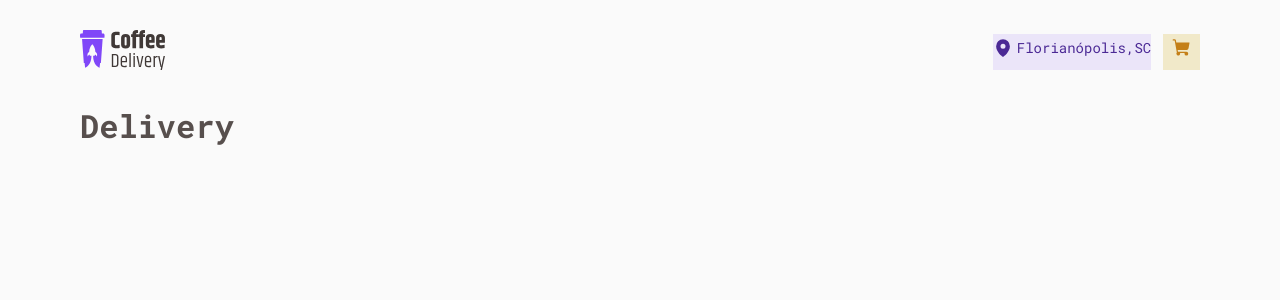
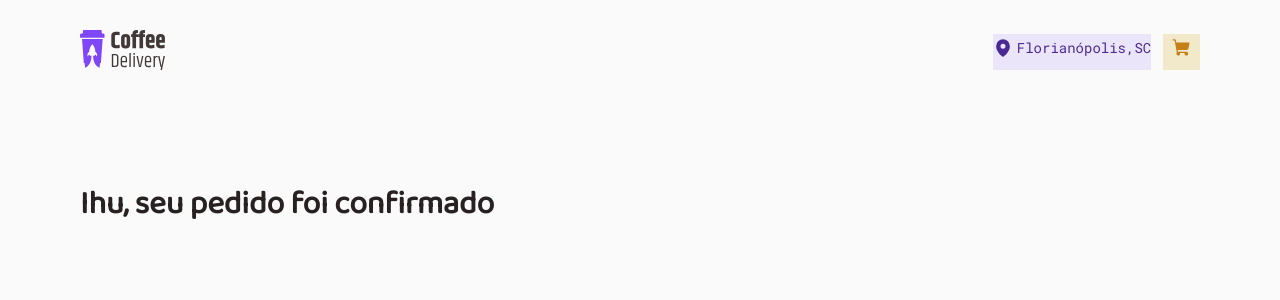
Before and after one commit to ReinaldoARamos/Ignite_Coffee_Delivery-, a React (Vite) app: page /Delivery in a window 1280 px wide. Shown: the top 300 px of the page. Built offline with nearby package versions, Linux system fonts and the light colour scheme.

Commit message:
aplicando titleText

```diff
--- a/src/Pages/Delivery/index.tsx
+++ b/src/Pages/Delivery/index.tsx
@@ -1,5 +1,12 @@
+import { useTheme } from "styled-components";
+import { TitleText } from "../../Components/Header/Typography";
+import { DeliveryContainer } from "./style";
+
 export function Delivery() {
-    return(
-        <h1 className="container">Delivery</h1>
-    )
+  const colors = useTheme();
+  return (
+    <DeliveryContainer className="container">
+      <TitleText size="l">Ihu, seu pedido foi confirmado</TitleText>
+    </DeliveryContainer>
+  );
 }
--- a/src/Pages/Delivery/style.ts
+++ b/src/Pages/Delivery/style.ts
@@ -1 +1,9 @@
 import styled from "styled-components";
+
+export const DeliveryContainer = styled.div`
+display: flex;
+margin-top: 5rem;
+flex-direction: column;
+gap: 2.5rem
+//color: ${({theme}) => theme.colors["brand-yellow"]};
+`
```
